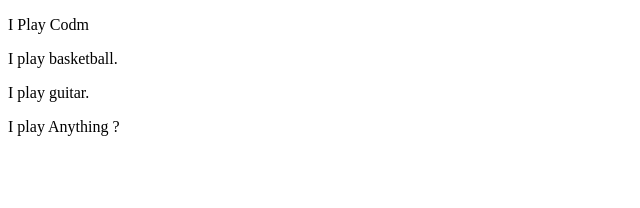
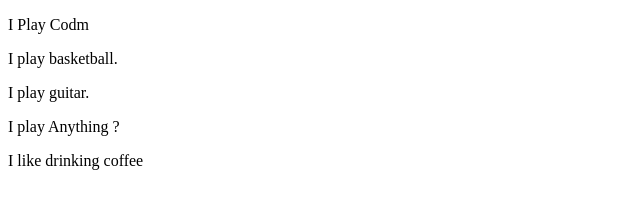
Before and after one commit to KuroUsagi1010/git-demo, a plain HTML site: page index.html in a window 1280 px wide. Shown: the whole page, without its empty margins (0-640 px from the left). Drawn offline with Linux system fonts and the light colour scheme.

Commit message:
created a new file, updated the index file, added my hobby

```diff
--- a/index.html
+++ b/index.html
@@ -12,5 +12,6 @@
     <p>I play basketball.</p>
     <p>I play guitar. </p>
     <p>I play Anything ?</p>
+    <p>I like drinking coffee</p>
 </body>
 </html>
```
Also changed, not shown: ralph.txt, ralph2.txt (added).
